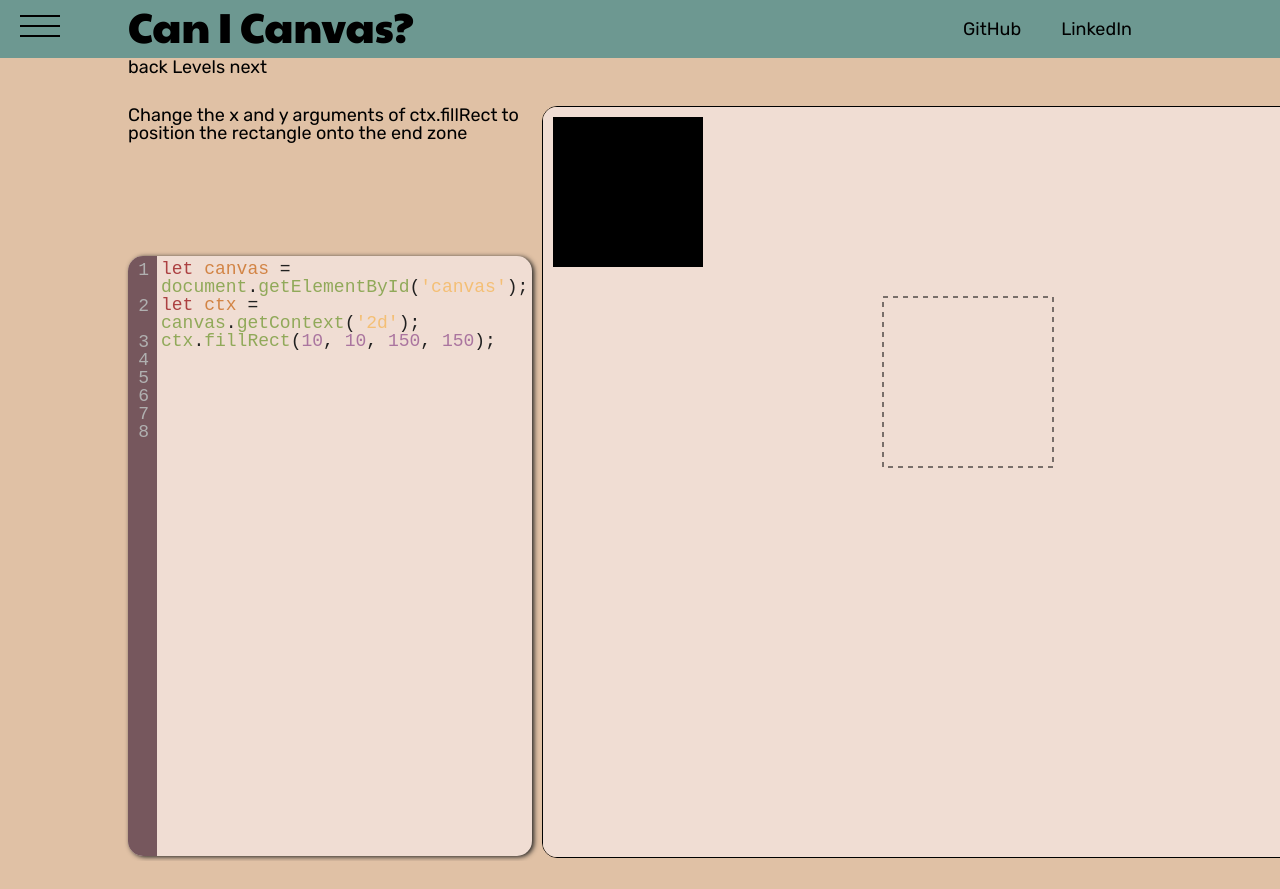
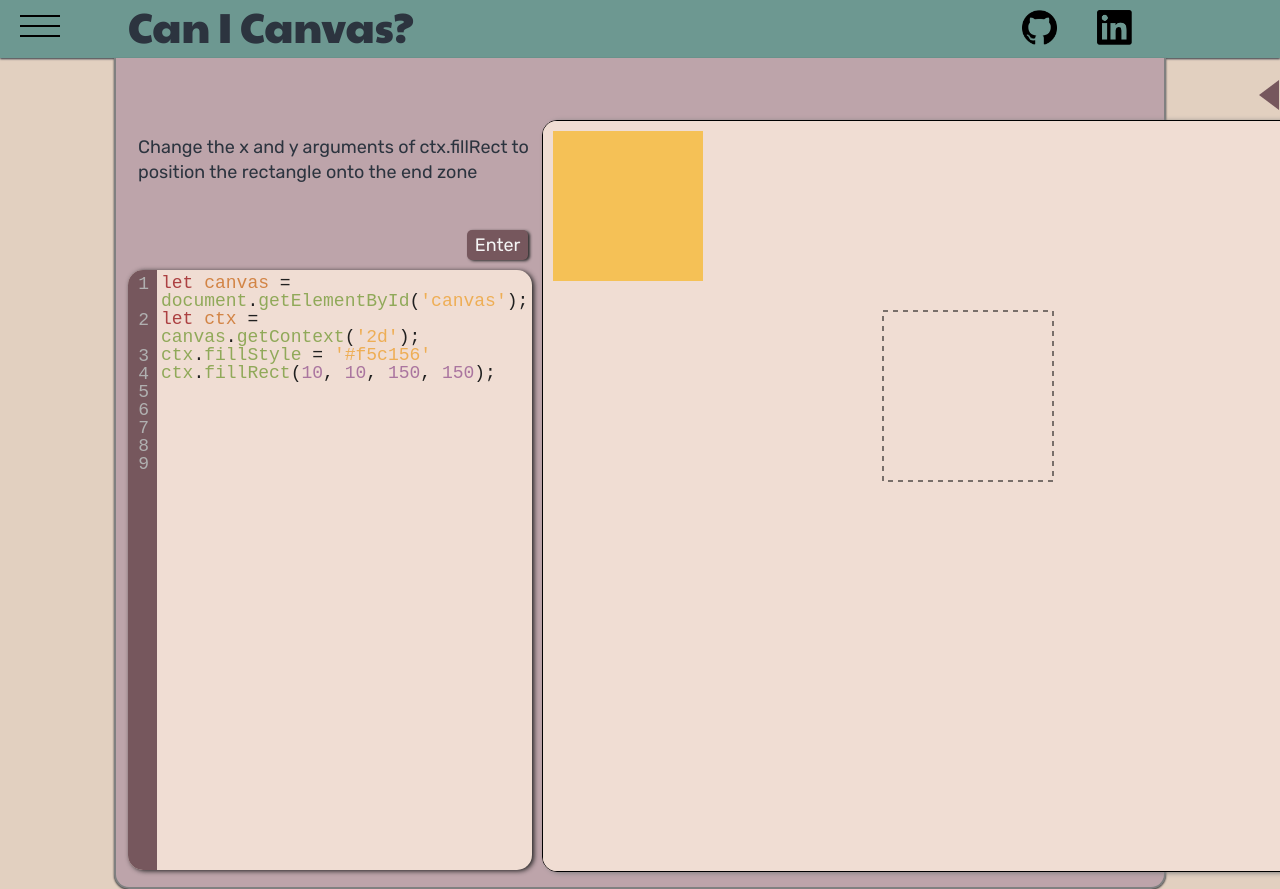
Before and after one commit to KevinTungDHR/Canvas-Teaching-Tool, a website built with webpack: page index.html in a window 1280 px wide. Shown: the top 889 px of the page. Before the commit the page ends 861 px from the top, so only its background shows below. Built offline with nearby package versions, Linux system fonts and the light colour scheme.

Commit message:
Styling changes. commit before trying linting

```diff
--- a/index.html
+++ b/index.html
@@ -10,7 +10,7 @@
     <link href="https://fonts.googleapis.com/css2?family=Paytone+One&family=Rubik:wght@300;400;700&display=swap" rel="stylesheet">
     <link rel="stylesheet" href="./dist/main.css" />
     <script src="./dist/main.js"></script>
-    <title>Project Name</title>
+    <title>Can I Canvas?</title>
 </head>
 
 <body class="body-main">
@@ -33,28 +33,34 @@
       </div>
 
       <ul class="nav-personal-links">
-        <li><a href="#">GitHub</a></li>
-        <li><a href="#">LinkedIn</a></li>
+        <li>
+          <a href="https://github.com/KevinTungDHR/canvas-teaching-tool"><img src="./src/assets/github_logo.png"></a>
+        </li>
+        <li>
+          <a href="https://www.linkedin.com/in/kevintungmedia/"><img src="./src/assets/linkedin_logo.png"></a>
+        </li>
       </ul>
     </nav>
   </header>
     <main class="main">
       <div>
-
-        <div class="level-counter">
-          <span class="back-level">back</span>
-          <span>Levels</span>
-          <span class="next-level">next</span>
-        </div>
         <button class="mseCompare">mseCompare</button>
         <button class="pixelCompare">pixelCompare</button>
       </div>
       <div class="game-main-viewport">
         <div class="left-viewport">
+          <div class="enter">
+            <span>Enter</span>
+          </div>
           <section class="instructions"></section>
           <textarea name="" id="codemirror"></textarea>
         </div>
         <div class="right-viewport">
+          <div class="level-counter">
+            <div class="triangle-left"></div>
+            <span>Levels</span>
+            <div class="triangle-right"></div>
+          </div>
           <iframe class="render-view" scrolling="no" frameborder="0">Sorry Iframe not supported</iframe>
           <ul class="coordinates">
             <li>X: <span class="posX"></span></li>
--- a/src/index.scss
+++ b/src/index.scss
@@ -14,4 +14,5 @@
 @import './styles/main_content.scss';
 @import './styles/menu.scss';
 @import './styles/editor.scss';
-@import './styles/iframe.scss'
+@import './styles/iframe.scss';
+@import './styles/level_buttons.scss'
--- a/src/scripts/game.js
+++ b/src/scripts/game.js
@@ -55,8 +55,8 @@ export default class Game{
   }
 
   addLevelSelectListeners(){
-    const backButton = document.querySelector(".back-level");
-    const nextButton = document.querySelector(".next-level");
+    const backButton = document.querySelector(".triangle-left");
+    const nextButton = document.querySelector(".triangle-right");
     backButton.addEventListener('click', this.goPreviousLevel);
     nextButton.addEventListener('click', this.goNextLevel);
   }
--- a/src/scripts/levels.js
+++ b/src/scripts/levels.js
@@ -15,7 +15,7 @@ export const levels = [
             ctx.stroke();
           }
         `,
-      main: `let canvas = document.getElementById('canvas');\nlet ctx = canvas.getContext('2d');\nctx.fillRect(10, 10, 150, 150);`,
+      main: `let canvas = document.getElementById('canvas');\nlet ctx = canvas.getContext('2d');\nctx.fillStyle = '#f5c156'\nctx.fillRect(10, 10, 150, 150);`,
     },
     instructions: 'Change the x and y arguments of ctx.fillRect to position the rectangle onto the end zone',
     solution(userInput) {
@@ -47,7 +47,7 @@ export const levels = [
           ctx.stroke();
         }
       `,
-      main: `let canvas = document.getElementById('canvas');\nlet ctx = canvas.getContext('2d');\nctx.fillRect(160, 110, 100, 100);`,
+      main: `let canvas = document.getElementById('canvas');\nlet ctx = canvas.getContext('2d');\nctx.fillStyle = "#DD826F"\nctx.fillRect(160, 110, 100, 100);`,
     },
     instructions: 'Adjust the width and height of the rectangle so that the edges of the rectange are between the dotted lines. Don\'t change the position!',
     solution(userInput) {
@@ -75,7 +75,7 @@ export const levels = [
             ctx.stroke();
           }
       `,
-      main: `let canvas = document.getElementById('canvas');\nlet ctx = canvas.getContext('2d');`,
+      main: `let canvas = document.getElementById('canvas');\nlet ctx = canvas.getContext('2d');\nctx.fillStyle = '#e6616b';`,
     },
     instructions: 'Use the fillStyle() and fillRect() methods on the context to create a blue rectangle within the dotted zone',
     solution(userInput) {
@@ -109,13 +109,13 @@ export const levels = [
           ctx.stroke();
           ctx.closePath();
           ctx.beginPath();
-          ctx.fillStyle = "blue"
+          ctx.fillStyle = "#5cd3ad"
           ctx.fillRect(600,50,40,40);
         }
     `,
       main: `let canvas = document.getElementById('canvas')\nlet ctx = canvas.getContext('2d')`,
     },
-    instructions: 'Use the strokeStyle and strokeRect() to create a rectangle with red stroke and no fill within the dotted zone and not touching the blue square',
+    instructions: 'Use the strokeStyle and strokeRect() to create a rectangle with red stroke and no fill within the dotted zone and not touching the blue-green square',
     solution(userInput) {
       const colorExp = /ctx.strokeStyle\s*=\s*["']red["']/;
       if(!colorExp.test(userInput)){
--- a/src/styles/cm_style_override.scss
+++ b/src/styles/cm_style_override.scss
@@ -62,7 +62,7 @@
 }
 
 .cm-s-base16-light span.cm-string {
-  color: #f4bf75;
+  color: #eeae55;
 }
 
 .cm-s-base16-light span.cm-variable {
--- a/src/styles/colors.scss
+++ b/src/styles/colors.scss
@@ -1,11 +1,14 @@
 $dark: #76575D;
 $steel: #6D9891;
-$light: #E0C1A5;
+$light: #e2d0c0;
 $peach: #F69F83;
 $rosy: #DD826F;
 $code: #F0DDD3;
 $backdrop: #F0DDD3;
+$altDark: #BDA4AA;
 
-// canvas shape colors "#f5c156",
-// "#e6616b",
-// "#5cd3ad"]
+$background: #36404d;
+$backgroundDark: #2c343f;
+$shapeYellow: #f5c156;
+$shapeRed: #e6616b;
+$shapeTeal: #5cd3ad
--- a/src/styles/editor.scss
+++ b/src/styles/editor.scss
@@ -1,4 +1,5 @@
 .left-viewport {
+  position: relative;
   width: 45%;
   margin-right: 10px;
 }
@@ -19,7 +20,7 @@
 
 .game-main-viewport {
   display: flex;
-  margin-top: 30px;
+  margin-top: 50px;
 }
 
 .sandbox-group {
@@ -29,3 +30,22 @@
 .hidden {
   display: none;
 }
+
+.enter {
+  position: absolute;
+  right: 4px;
+  top: 110px;
+  color: #f5f5f5;
+  font-size: 18px;
+  box-shadow: 2px 1px 3px rgb(46, 46, 46);
+  background-color: $dark;
+  border-radius: 5px;
+  padding: 6px 8px;
+  cursor: pointer;
+}
+
+.enter:active{
+  right: 3px;
+  top: 111px;
+  box-shadow: none;
+}
--- a/src/styles/iframe.scss
+++ b/src/styles/iframe.scss
@@ -4,6 +4,7 @@
 
 canvas {
   position: absolute;
+
 }
 
 #canvas {
@@ -16,6 +17,9 @@ canvas {
   width: 845px;
   height: 750px;
   border: 1px solid black;
+  box-shadow: 3px 1px 5px grey;
+
+
 }
 
 #solution {
--- /dev/null
+++ b/src/styles/level_buttons.scss
@@ -0,0 +1,42 @@
+.level-counter {
+  position: absolute;
+  right: 10px;
+  top: -40px;
+  display: flex;
+  justify-content: space-between;
+  align-items: center;
+  width: 120px;
+  font-size: 20px;
+}
+.level-counter span:hover {
+  display: block;
+  cursor: pointer;
+}
+
+.triangle-left,
+.triangle-right {
+  display: block;
+  cursor: pointer;
+  height: 0px;
+  width: 0px;
+  border-style: solid;
+
+}
+
+.triangle-left:hover {
+  border-color: transparent $rosy transparent transparent;
+}
+.triangle-right:hover {
+  border-color: transparent transparent transparent $rosy;
+}
+
+.triangle-right {
+  border-color: transparent transparent transparent $dark;
+  border-width: 15px 0px 15px 20px;
+
+}
+
+.triangle-left {
+  border-color: transparent $dark transparent transparent;
+  border-width: 15px 20px 15px 0px;
+}
--- a/src/styles/main_content.scss
+++ b/src/styles/main_content.scss
@@ -3,6 +3,7 @@ html {
 }
 
 body {
+  color: $backgroundDark;
   font-family: $sans-serif;
   font-size: 18px;
 }
@@ -14,11 +15,21 @@ body {
 
 header {
   background-color: $steel;
+  color: $backgroundDark;
+  box-shadow: 0px 1px 2px ;
 }
 
 .main {
   width: 80%;
   margin: 0 auto;
+  border: 2px solid grey;
+  border-top: 0px;
+  padding: 12px 12px;
+  border-bottom-left-radius: 15px;
+  border-bottom-right-radius: 15px;
+  background-color: $altDark;
+  box-shadow: 0px 1px 2px rgb(52, 52, 53);
+
 }
 
 .nav-bar-container {
@@ -57,17 +68,23 @@ header {
 
 .nav-game-mode li,
 .nav-personal-links li {
-  padding: 20px 20px;
+  padding: 10px 20px;
   cursor: pointer;
 }
 
+.nav-personal-links img {
+  width: 35px;
+  height: 35px;
+  padding: 0;
+  margin: 0;
+  filter: grayscale(100%) contrast(800%);
+}
 
 .instructions {
   display: block;
-  height: 150px;
+  padding: 15px 0;
+  padding-left: 10px;
+  height: 120px;
   width: 100%;
+  line-height: 25px;
 }
-
-.level-counter span:hover {
-  cursor: pointer;
-}
--- a/src/styles/menu.scss
+++ b/src/styles/menu.scss
@@ -7,7 +7,7 @@
   top: 25px;
   left: 20px;
   width: 40px;
-  height: 40px;
+  height: 30px;
   cursor: pointer;
   z-index: 2;
 
@@ -48,6 +48,7 @@
 }
 
 .menu_list {
+  color: $backgroundDark;
   display: block;
   position: fixed;
   top: 0;
@@ -56,7 +57,7 @@
   height: 100%;
   padding: 80px 0;
   transition: .25s;
-  background-color: $dark;
+  background-color: $altDark;
   z-index: 1;
   box-shadow: 2px 0px 3px;
 
```
Also changed, not shown: dist/main.css, src/assets/github_logo.png (added), src/assets/linkedin_logo.png (added), 1 other file.
